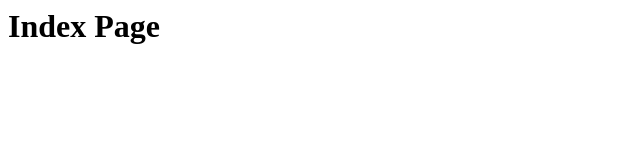
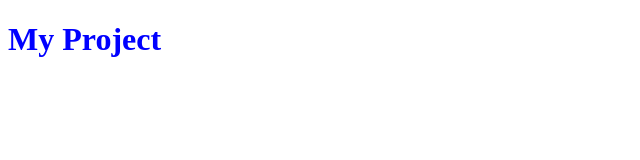
Before and after one commit to bahmanurl/bahmanurl.github.io, a plain HTML site: page index.html in a window 1280 px wide. Shown: the whole page, without its empty margins (0-640 px from the left). Drawn offline with Linux system fonts and the light colour scheme.

Commit message:
added style to html

```diff
--- a/index.html
+++ b/index.html
@@ -1 +1,13 @@
-<h1> Index Page </h1>
+<!DOCTYPE html>
+<html lang="en">
+<head>
+    <meta charset="UTF-8">
+    <meta name="viewport" content="width=device-width, initial-scale=1.0">
+    <meta http-equiv="X-UA-Compatible" content="ie=edge">
+    <title>Document</title>
+    <link rel="stylesheet" href="style.css">
+</head>
+<body>
+    <h1>My Project</h1>
+</body>
+</html>
--- /dev/null
+++ b/style.css
@@ -0,0 +1,4 @@
+h1 {
+    color:blue;
+
+}
```
